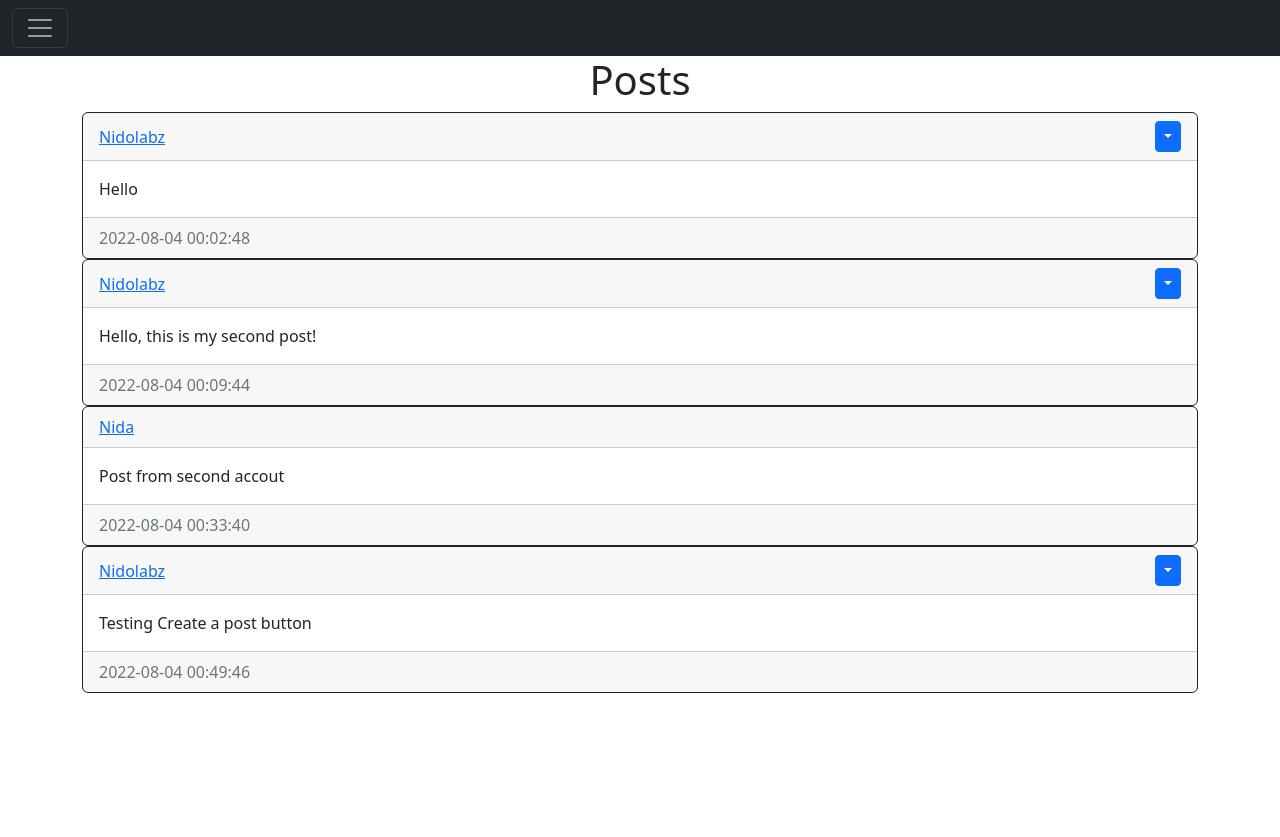
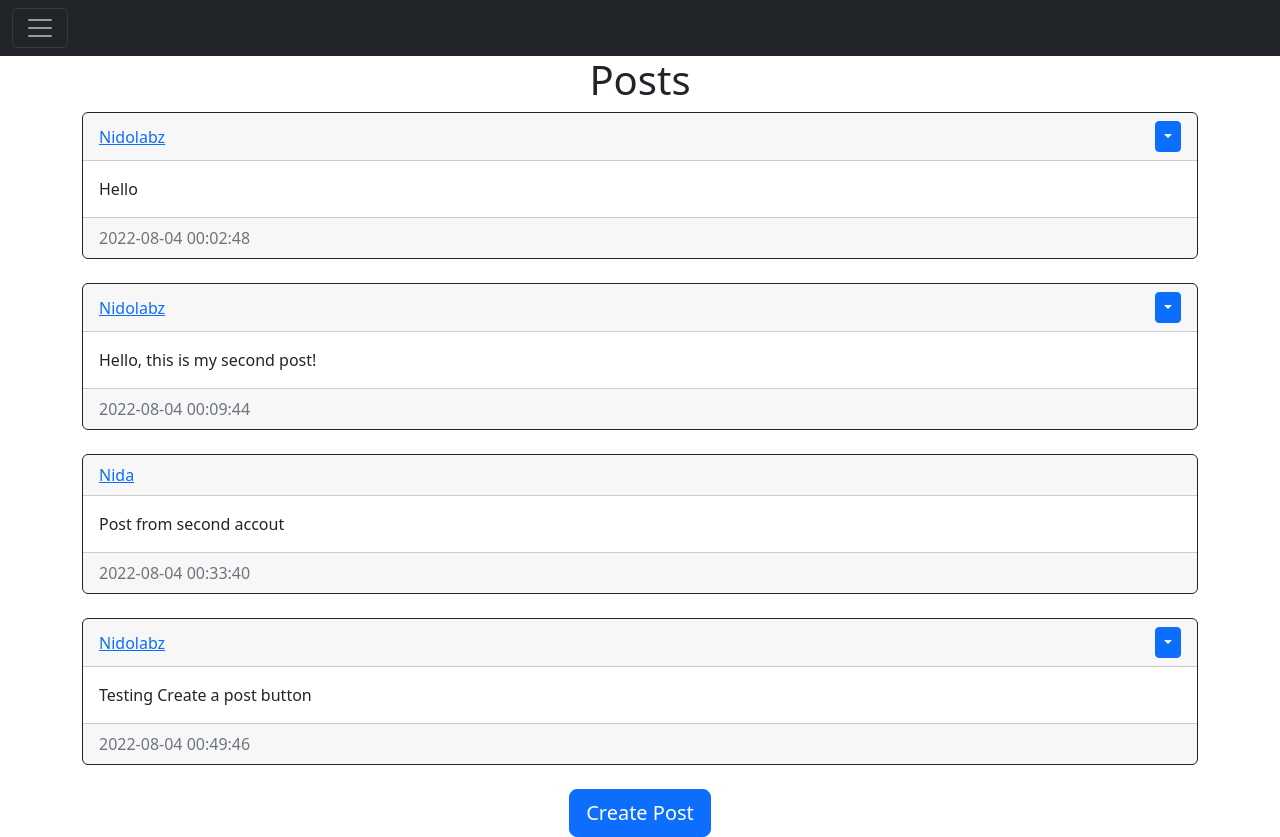
Before and after one commit to Nidaoke/HCIFlaskBlog, a Flask app: page /home in a window 1280 px wide. Before the commit the page ends 693 px from the top, so only its background shows below. Run offline with Flask 2, Linux system fonts and the light colour scheme; a user stored in the database is signed in; data comes from the database, SQL or seed files in the repository; both versions use the stored data as it was after the commit.

Commit message:
Added Create button, Added post deletion
- Create Post now takes you to the create post screen from home
- Added a back button on create a post to take you back to home
- Added delete-post to views with logic

```diff
--- a/website/templates/home.html
+++ b/website/templates/home.html
@@ -46,7 +46,16 @@
             {{post.date_created}}
         </div>
     </div>
+
+    <br />
 {% endfor %}
+
+<!-- Create Post button -->
+<div align="center">
+    <a href="/create-post">
+        <button type="button" class="btn btn-primary btn-lg"> Create Post </button>
+    </a>
+</div>
 
 </div>
 
--- a/website/views.py
+++ b/website/views.py
@@ -31,3 +31,18 @@ def create_post():
             flash('Post created!', category='success')
             return redirect(url_for('views.home')) # Go back to home
     return render_template('createpost.html', user=current_user) # Go to create post page, pass user
+
+@views.route("/delete-post/<id>")
+@login_required
+def delete_post(id):
+    post = Post.query.filter_by(id=id).first() # Get post by post id
+
+    if not post:
+        flash("Post does not exist", category='error')
+    elif current_user.id!=post.author:
+        flash('You do not have permission to delete this post', category='error')
+    else:
+        db.session.delete(post)
+        db.session.commit()
+        flash('Post deleted', category='success')
+    return redirect(url_for('views.home'))
```
Also changed, not shown: website/templates/createpost.html (+8 -0 lines), website/database.db.
